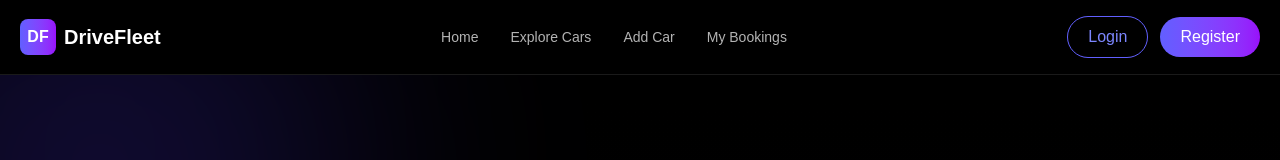
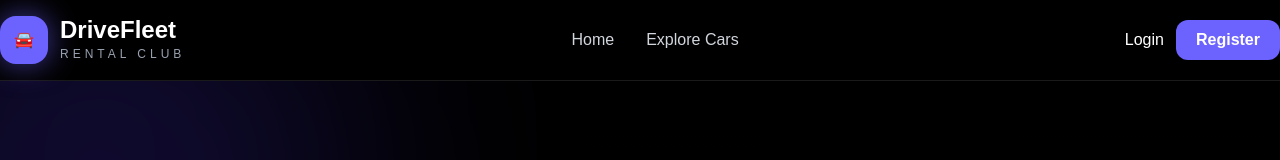
Before and after one commit to mdtonmoyhasansiam/drivefleet-client, a Next.js app: page / in a window 1280 px wide. Shown: the top 160 px of the page. Built offline with nearby package versions, Linux system fonts and the light colour scheme; no server answers.

Commit message:
Navbar polish done

```diff
--- a/src/components/Navbar.jsx
+++ b/src/components/Navbar.jsx
@@ -1,202 +1,594 @@
 "use client";
 
-import { useState } from "react";
 import Link from "next/link";
-import { useRouter } from "next/navigation";
+
+import {
+  useRouter,
+} from "next/navigation";
+
+import {
+  useState,
+} from "react";
+
+import {
+  Menu,
+  X,
+  ChevronDown,
+} from "lucide-react";
+
 import toast from "react-hot-toast";
+
 import useAuth from "@/hooks/useAuth";
 
 const Navbar = () => {
-  const { user, loading, logoutUser } = useAuth();
-  const router = useRouter();
-  const [menuOpen, setMenuOpen] = useState(false);
 
-  // 🔐 AUTH GUARD FUNCTION
-  const requireAuth = (path) => {
-    if (!user) {
-      toast.error("Please login first");
-      router.push("/login");
-      return;
-    }
-    router.push(path);
-  };
+  const {
+    user,
+    loading,
+    logoutUser,
+  } = useAuth();
 
-  // 🚪 LOGOUT
-  const handleLogout = () => {
+  const router =
+    useRouter();
+
+  const [menuOpen, setMenuOpen] =
+    useState(false);
+
+  const [profileOpen, setProfileOpen] =
+    useState(false);
+
+
+
+  const handleLogout =
+    () => {
+
       logoutUser()
         .then(() => {
-        toast.success("Logout Successful");
-        router.push("/login");
+
+          toast.success(
+            "Logout Successful"
+          );
+
+          router.push(
+            "/login"
+          );
         })
         .catch(() => {
-        toast.error("Logout Failed");
+
+          toast.error(
+            "Logout Failed"
+          );
         });
     };
 
+
+
   if (loading) {
+
     return (
-      <div className="h-20 flex justify-center items-center bg-black text-white">
-        Loading...
+
+      <div
+        className="
+        h-20
+        flex
+        justify-center
+        items-center
+        bg-black
+        text-white
+      "
+      >
+
+        <div
+          className="
+          w-10
+          h-10
+          border-4
+          border-[#6C63FF]
+          border-t-transparent
+          rounded-full
+          animate-spin
+        "
+        />
+
       </div>
     );
   }
 
-  // 🎨 STYLES (GLOBAL SYSTEM)
-  const link =
-    "hover:text-indigo-400 transition cursor-pointer";
 
-  const primary =
-    "px-5 py-2 rounded-full bg-gradient-to-r from-indigo-500 to-purple-600 text-white hover:scale-105 active:scale-95 transition cursor-pointer";
-
-  const outline =
-    "px-5 py-2 rounded-full border border-indigo-500 text-indigo-400 hover:bg-indigo-500 hover:text-white transition cursor-pointer";
 
   return (
-    <nav className="sticky top-0 z-50 bg-black/80 backdrop-blur-xl border-b border-white/10 text-white">
 
-      <div className="max-w-7xl mx-auto px-5 py-4 flex justify-between items-center">
+    <nav
+      className="
+      sticky
+      top-0
+      z-50
+      backdrop-blur-xl
+      bg-black/80
+      border-b
+      border-white/10
+    "
+    >
+
+      <div
+        className="
+        max-w-7xl
+        mx-auto
+        px-5
+        lg:px-0
+        h-20
+        flex
+        justify-between
+        items-center
+      "
+      >
 
         {/* LOGO */}
-        <Link href="/" className="flex items-center gap-2">
 
-          <div className="w-9 h-9 rounded-lg bg-gradient-to-r from-indigo-500 to-purple-600 flex items-center justify-center font-bold">
-            DF
+        <Link href="/">
+
+          <div
+            className="
+            flex
+            items-center
+            gap-3
+          "
+          >
+
+            <div
+              className="
+              w-12
+              h-12
+              rounded-2xl
+              bg-[#6C63FF]
+              flex
+              justify-center
+              items-center
+              shadow-[0_0_30px_rgba(108,99,255,0.6)]
+            "
+            >
+
+              🚘
+
             </div>
 
-          <span className="font-bold text-xl hover:text-indigo-400 transition">
+            <div>
+
+              <h1
+                className="
+                text-2xl
+                font-extrabold
+                text-white
+                leading-none
+              "
+              >
                 DriveFleet
-          </span>
+              </h1>
+
+              <p
+                className="
+                text-xs
+                tracking-[4px]
+                text-gray-400
+                mt-1
+              "
+              >
+                RENTAL CLUB
+              </p>
+
+            </div>
+
+          </div>
 
         </Link>
 
+
+
         {/* DESKTOP MENU */}
-        <div className="hidden lg:flex items-center gap-8 text-sm text-white/70">
 
-          <Link className={link} href="/">
+        <div
+          className="
+          hidden
+          lg:flex
+          items-center
+          gap-8
+          text-gray-300
+          font-medium
+        "
+        >
+
+          <Link
+            href="/"
+            className="
+            hover:text-[#8B5CF6]
+            duration-300
+          "
+          >
             Home
           </Link>
 
-          <Link className={link} href="/explore-cars">
+          <Link
+            href="/explore-cars"
+            className="
+            hover:text-[#8B5CF6]
+            duration-300
+          "
+          >
             Explore Cars
           </Link>
 
-          {/* 🔐 PROTECTED LINKS */}
-          <button
-            onClick={() => requireAuth("/add-car")}
-            className={link}
+
+
+          {
+            user && (
+              <>
+
+                <Link
+                  href="/add-car"
+                  className="
+                  hover:text-[#8B5CF6]
+                  duration-300
+                "
                 >
                   Add Car
+                </Link>
+
+                <Link
+                  href="/my-cars"
+                  className="
+                  hover:text-[#8B5CF6]
+                  duration-300
+                "
+                >
+                  My Cars
+                </Link>
+
+                <Link
+                  href="/my-bookings"
+                  className="
+                  hover:text-[#8B5CF6]
+                  duration-300
+                "
+                >
+                  My Bookings
+                </Link>
+
+              </>
+            )
+          }
+
+        </div>
+
+
+
+        {/* RIGHT SIDE */}
+
+        <div
+          className="
+          flex
+          items-center
+          gap-3
+        "
+        >
+
+          {
+            user ? (
+
+              <div
+                className="
+                relative
+              "
+              >
+
+                <button
+                  onClick={() =>
+                    setProfileOpen(
+                      !profileOpen
+                    )
+                  }
+                  className="
+                  flex
+                  items-center
+                  gap-3
+                  bg-white/5
+                  border
+                  border-white/10
+                  hover:border-[#6C63FF]/50
+                  px-3
+                  py-2
+                  rounded-2xl
+                  duration-300
+                "
+                >
+
+                  <img
+                    src={
+                      user?.photoURL &&
+                      user.photoURL.startsWith(
+                        "http"
+                      )
+                        ? user.photoURL
+                        : "https://i.ibb.co/4pDNDk1/avatar.png"
+                    }
+                    alt="user"
+                    className="
+                    w-10
+                    h-10
+                    rounded-full
+                    object-cover
+                    border-2
+                    border-[#6C63FF]
+                  "
+                  />
+
+                  <span
+                    className="
+                    hidden
+                    md:block
+                    text-white
+                    font-semibold
+                    max-w-[140px]
+                    truncate
+                  "
+                  >
+                    {
+                      user?.displayName
+                    }
+                  </span>
+
+                  <ChevronDown
+                    size={18}
+                    className="
+                    text-gray-300
+                  "
+                  />
+
                 </button>
 
-          <button
-            onClick={() => requireAuth("/my-bookings")}
-            className={link}
+
+
+                {
+                  profileOpen && (
+
+                    <div
+                      className="
+                      absolute
+                      right-0
+                      mt-4
+                      w-64
+                      bg-[#111]
+                      border
+                      border-white/10
+                      rounded-3xl
+                      p-5
+                      shadow-2xl
+                      backdrop-blur-xl
+                    "
+                    >
+
+                      <div
+                        className="
+                        flex
+                        flex-col
+                        gap-5
+                        text-white
+                        font-semibold
+                      "
+                      >
+
+                        <Link
+                          href="/add-car"
+                          className="
+                          hover:text-[#8B5CF6]
+                          duration-300
+                        "
+                        >
+                          Add Car
+                        </Link>
+
+                        <Link
+                          href="/my-bookings"
+                          className="
+                          hover:text-[#8B5CF6]
+                          duration-300
+                        "
                         >
                           My Bookings
+                        </Link>
+
+                        <Link
+                          href="/my-cars"
+                          className="
+                          hover:text-[#8B5CF6]
+                          duration-300
+                        "
+                        >
+                          My Listings
+                        </Link>
+
+                        <button
+                          onClick={
+                            handleLogout
+                          }
+                          className="
+                          text-left
+                          text-red-400
+                          hover:text-red-500
+                          duration-300
+                          cursor-pointer
+                        "
+                        >
+                          Logout
                         </button>
 
                       </div>
 
-        {/* RIGHT SIDE */}
-        <div className="hidden lg:flex items-center gap-3">
-
-          {user ? (
-            <>
-              <img
-                src={user?.photoURL || "https://i.ibb.co/4pDNDk1/avatar.png"}
-                className="w-10 h-10 rounded-full border-2 border-indigo-500"
-                alt="user"
-              />
-
-              <button onClick={handleLogout} className={primary}>
-                Logout
-              </button>
-            </>
-          ) : (
-            <>
-              <Link href="/login" className={outline}>
-                Login
-              </Link>
-
-              <Link href="/register" className={primary}>
-                Register
-              </Link>
-            </>
-          )}
+                    </div>
+                  )
+                }
 
               </div>
 
-        {/* MOBILE BUTTON */}
+            ) : (
+
+              <div
+                className="
+                hidden
+                md:flex
+                items-center
+                gap-3
+              "
+              >
+
+                <Link href="/login">
+
                   <button
-          onClick={() => setMenuOpen(!menuOpen)}
-          className="lg:hidden text-3xl cursor-pointer"
+                    className="
+                    text-white
+                    hover:text-[#8B5CF6]
+                    duration-300
+                    cursor-pointer
+                  "
                   >
-          ☰
+                    Login
+                  </button>
+
+                </Link>
+
+                <Link href="/register">
+
+                  <button
+                    className="
+                    bg-[#6C63FF]
+                    text-white
+                    px-5
+                    py-2
+                    rounded-xl
+                    font-semibold
+                    hover:bg-[#8B5CF6]
+                    duration-300
+                    cursor-pointer
+                  "
+                  >
+                    Register
+                  </button>
+
+                </Link>
+
+              </div>
+            )
+          }
+
+
+
+          {/* MOBILE MENU BUTTON */}
+
+          <button
+            onClick={() =>
+              setMenuOpen(
+                !menuOpen
+              )
+            }
+            className="
+            lg:hidden
+            text-white
+          "
+          >
+
+            {
+              menuOpen ? (
+                <X size={30} />
+              ) : (
+                <Menu size={30} />
+              )
+            }
+
           </button>
 
         </div>
 
+      </div>
+
+
+
       {/* MOBILE MENU */}
-      {menuOpen && (
-        <div className="lg:hidden px-5 pb-5 bg-black/95 border-t border-white/10 flex flex-col gap-4 text-white/70">
 
-          <Link href="/" onClick={() => setMenuOpen(false)} className={link}>
+      {
+        menuOpen && (
+
+          <div
+            className="
+            lg:hidden
+            bg-black
+            border-t
+            border-white/10
+            px-5
+            py-6
+            flex
+            flex-col
+            gap-5
+            text-white
+            font-medium
+          "
+          >
+
+            <Link href="/">
               Home
             </Link>
 
-          <Link href="/explore-cars" onClick={() => setMenuOpen(false)} className={link}>
+            <Link href="/explore-cars">
               Explore Cars
             </Link>
 
-          {/* 🔐 PROTECTED MOBILE LINKS */}
-          <button
-            onClick={() => {
-              setMenuOpen(false);
-              requireAuth("/add-car");
-            }}
-            className={link}
-          >
+
+
+            {
+              user ? (
+                <>
+
+                  <Link href="/add-car">
                     Add Car
-          </button>
+                  </Link>
+
+                  <Link href="/my-cars">
+                    My Cars
+                  </Link>
+
+                  <Link href="/my-bookings">
+                    My Bookings
+                  </Link>
 
                   <button
-            onClick={() => {
-              setMenuOpen(false);
-              requireAuth("/my-bookings");
-            }}
-            className={link}
-          >
-            My Bookings
-          </button>
-
-          <div className="pt-3 border-t border-white/10 flex flex-col gap-3">
-
-            {user ? (
-              <button
-                onClick={() => {
-                  handleLogout();
-                  setMenuOpen(false);
-                }}
-                className={primary}
+                    onClick={
+                      handleLogout
+                    }
+                    className="
+                    text-left
+                    text-red-400
+                  "
                   >
                     Logout
                   </button>
+
+                </>
               ) : (
                 <>
-                <Link href="/login" className={outline}>
+
+                  <Link href="/login">
                     Login
                   </Link>
 
-                <Link href="/register" className={primary}>
+                  <Link href="/register">
                     Register
                   </Link>
+
                 </>
-            )}
+              )
+            }
 
           </div>
-
-        </div>
-      )}
+        )
+      }
 
     </nav>
   );
```
Also changed, not shown: next.config.mjs (+8 -1 lines). Lines whose indentation alone changed are shown as unchanged.
